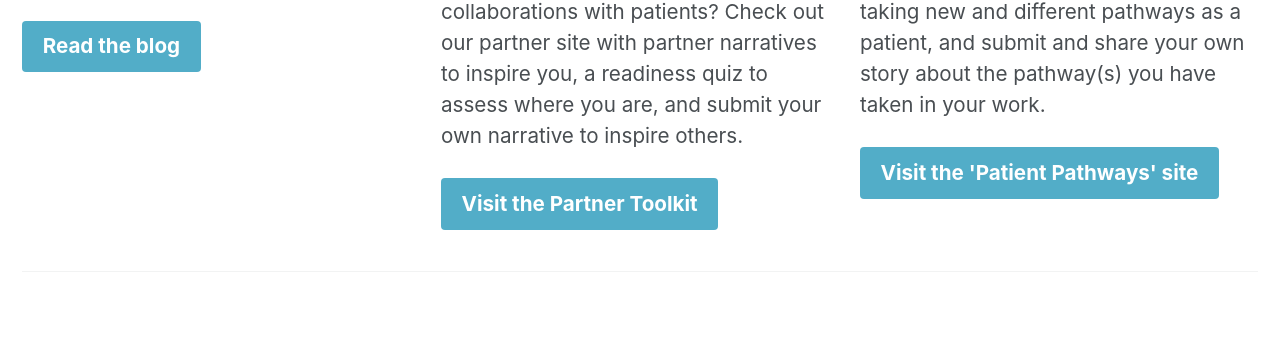
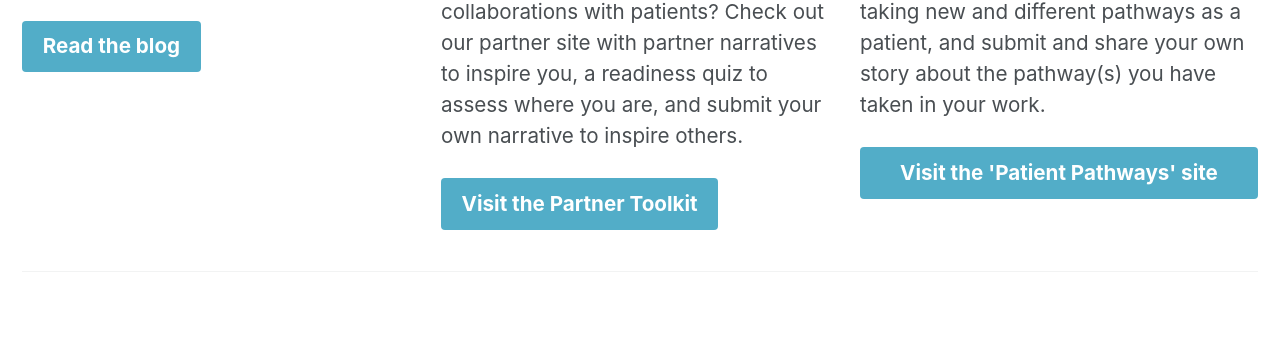
Before and after one commit to opening-pathways/website, a Jekyll site: the page built from index.html, in a window 1280 px wide. Shown: the part 1156-1493 px from the top of the page. Built offline with Jekyll 4.4.1, drawn with Linux system fonts in a browser that asks for light colours.

```diff
--- a/index.html
+++ b/index.html
@@ -31,7 +31,7 @@ feature_row:
     excerpt: "Visit the Opening Pathways site for inspiration from others like you who are taking new and different pathways as a patient, and submit and share your own story about the pathway(s) you have taken in your work."
     url: "https://patient.openingpathways.org/"
     btn_label: "Visit the 'Patient Pathways' site"
-    btn_class: "btn--info btn-block"
+    btn_class: "btn--info btn--block"
 
 gallery:
   - url: /assets/img/preview_blog_OpeningPathways.png
```
